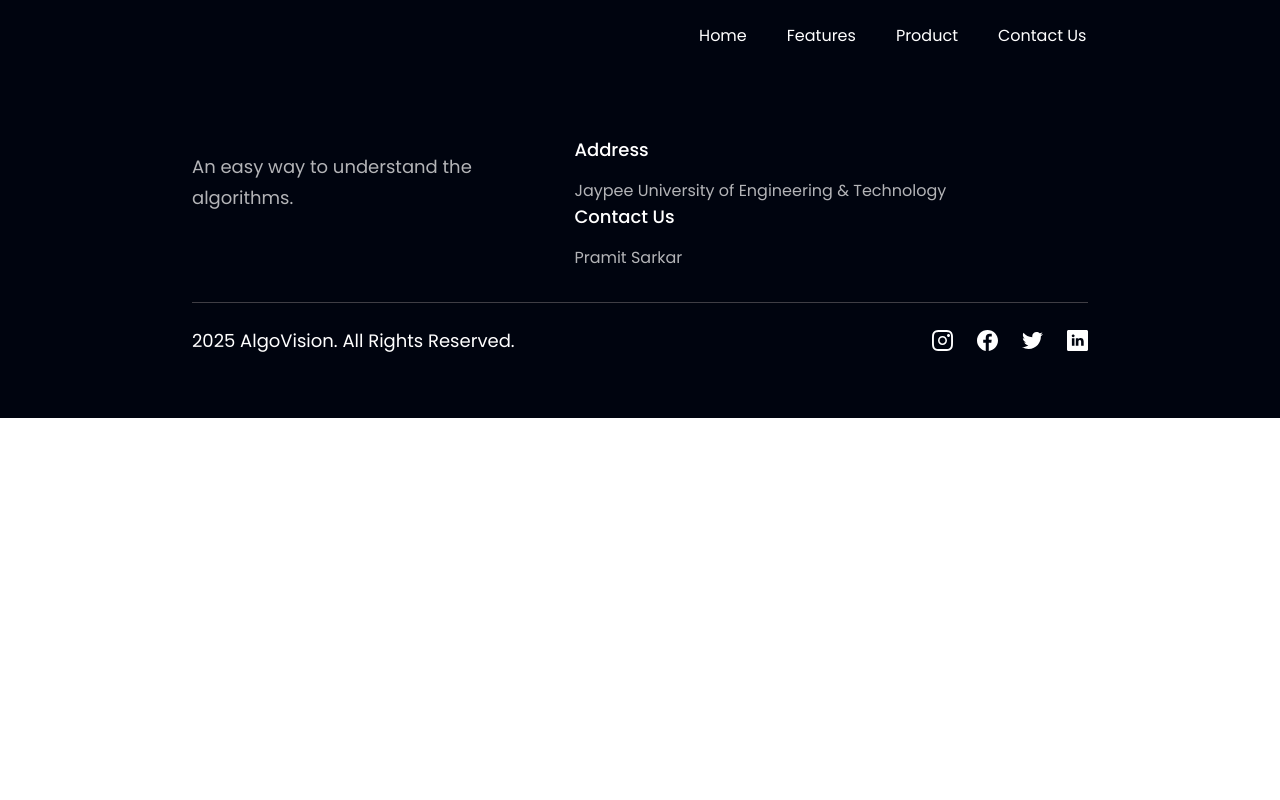
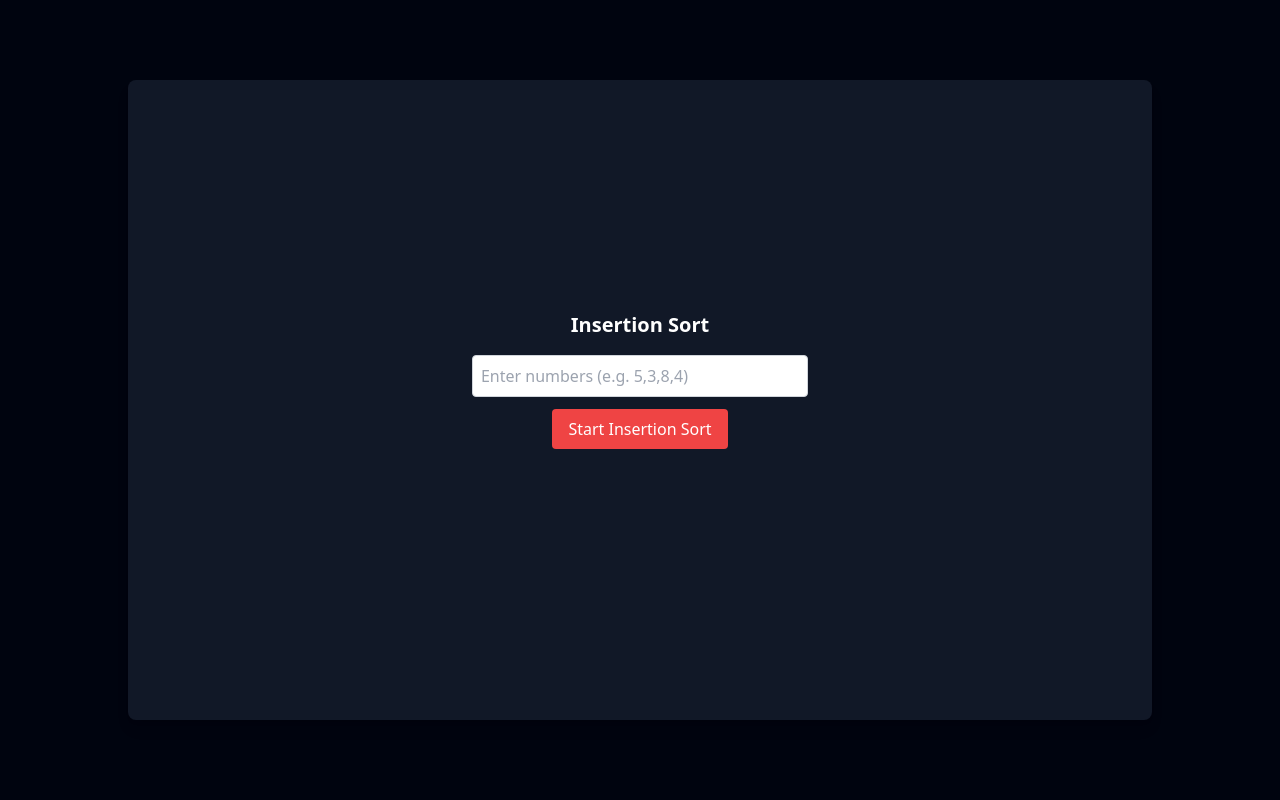
Before and after one commit to pramit-sr/ALGOVISION, a React (Vite) app in the folder AlgoVision/: page /sorting/insertionsort in a window 1280 px wide. Shown: the top 800 px of the page. Built offline with nearby package versions, Linux system fonts and the light colour scheme.

Commit message:
added some color

```diff
--- a/AlgoVision/src/App.jsx
+++ b/AlgoVision/src/App.jsx
@@ -24,6 +24,7 @@ import QuickSort from "./sorting/QuickSort";
 import MergeSort from "./sorting/MergeSort";
 import BubbleSort from "./sorting/BubbleSort";
 import SelectionSort from "./sorting/SelectionSort";
+import InsertionSort from "./sorting/InsertionSort";
 
 const MobileWarning = () => {
   return (
@@ -55,6 +56,7 @@ const AppContent = () => {
     "/sorting/mergesort",
     "/sorting/bubblesort",
     "/sorting/selectionsort",
+    "/sorting/insertionsort",
   ];
 
   if (isMobile) return <MobileWarning />;
@@ -90,6 +92,7 @@ const AppContent = () => {
         <Route path="/sorting/mergesort" element={<MergeSort />} />
         <Route path="/sorting/bubblesort" element={<BubbleSort />} />
         <Route path="/sorting/selectionsort" element={<SelectionSort />} />
+        <Route path="/sorting/insertionsort" element={<InsertionSort />} />
       </Routes>
 
       <Footer />
--- a/AlgoVision/src/pages/Sorting.jsx
+++ b/AlgoVision/src/pages/Sorting.jsx
@@ -9,7 +9,7 @@ const Sorting = () => {
 
         <p className="text-lg mb-8 text-center max-w-2xl">
           Sorting algorithms arrange elements in a particular order (ascending or descending).
-          Explore Quick Sort, Merge Sort, Bubble Sort, and Selection Sort visualizations.
+          Explore Quick Sort, Merge Sort, Bubble Sort, Selection Sort, and Insertion Sort visualizations.
         </p>
 
         <div className="flex flex-wrap justify-center gap-6">
@@ -25,6 +25,9 @@ const Sorting = () => {
           <Link to="/sorting/selectionsort" className="bg-green-500 px-6 py-3 rounded-md shadow-lg hover:bg-green-600">
             Selection Sort
           </Link>
+          <Link to="/sorting/insertionsort" className="bg-pink-500 px-6 py-3 rounded-md shadow-lg hover:bg-pink-600">
+            Insertion Sort
+          </Link>
         </div>
       </div>
     </div>
--- /dev/null
+++ b/AlgoVision/src/sorting/InsertionSort.css
@@ -0,0 +1,21 @@
+.array-item {
+    width: 50px;
+    height: 50px;
+    display: flex;
+    align-items: center;
+    justify-content: center;
+    border: 2px solid #f87171; /* red-400 */
+    font-size: 18px;
+    font-weight: bold;
+    margin: 5px;
+    border-radius: 8px;
+    transition: transform 0.3s, background-color 0.3s;
+  }
+
+  .array-item.bg-blue-500 {
+    transform: scale(1.2);
+  }
+
+  .array-item.bg-yellow-500 {
+    transform: scale(1.2);
+  }
--- /dev/null
+++ b/AlgoVision/src/sorting/InsertionSort.jsx
@@ -0,0 +1,121 @@
+import React, { useState } from "react";
+import "./InsertionSort.css";
+
+const InsertionSort = () => {
+  const [array, setArray] = useState([]);
+  const [isSorting, setIsSorting] = useState(false);
+  const [currentIndex, setCurrentIndex] = useState(null);
+  const [activeIndices, setActiveIndices] = useState([]);
+  const [isSorted, setIsSorted] = useState(false);
+
+  const handleArrayChange = (e) => {
+    const inputArray = e.target.value.split(",").map(Number);
+    setArray(inputArray);
+    resetSort();
+  };
+
+  const resetSort = () => {
+    setIsSorting(false);
+    setCurrentIndex(null);
+    setActiveIndices([]);
+    setIsSorted(false);
+  };
+
+  const sleep = (ms) => new Promise((resolve) => setTimeout(resolve, ms));
+
+  const insertionSort = async (arr) => {
+    let n = arr.length;
+    for (let i = 1; i < n; i++) {
+      let key = arr[i];
+      let j = i - 1;
+      setCurrentIndex(i);
+      setActiveIndices([i, j]);
+      await sleep(600);
+
+      while (j >= 0 && arr[j] > key) {
+        arr[j + 1] = arr[j];
+        setArray([...arr]);
+        j = j - 1;
+        setActiveIndices([i, j]);
+        await sleep(600);
+      }
+      arr[j + 1] = key;
+      setArray([...arr]);
+      await sleep(600);
+    }
+  };
+
+  const startInsertionSort = async () => {
+    if (!array.length) return;
+    setIsSorting(true);
+    setIsSorted(false);
+    let arrCopy = [...array];
+    await insertionSort(arrCopy);
+    setArray([...arrCopy]);
+    setActiveIndices([]);
+    setCurrentIndex(null);
+    setIsSorting(false);
+    setIsSorted(true);
+  };
+
+  return (
+    <div className="h-screen flex justify-center items-center">
+      <div className="bg-gray-900 text-white flex flex-col items-center justify-center p-6 w-[80%] h-[80%] rounded-lg shadow-lg">
+        <h1 className="text-xl font-bold mb-4">Insertion Sort</h1>
+
+        {/* Inputs */}
+        <div className="flex flex-col items-center space-y-3">
+          <input
+            type="text"
+            placeholder="Enter numbers (e.g. 5,3,8,4)"
+            className="p-2 border border-gray-300 rounded w-[135%] text-black"
+            onChange={handleArrayChange}
+          />
+          <button
+            onClick={startInsertionSort}
+            disabled={isSorting}
+            className={`py-2 px-4 rounded text-white transition ${
+              isSorting
+                ? "bg-gray-500 cursor-not-allowed"
+                : "bg-red-500 hover:bg-red-600"
+            }`}
+          >
+            {isSorting ? "Sorting..." : "Start Insertion Sort"}
+          </button>
+        </div>
+
+        {/* Array Visualization */}
+        <div className="flex flex-wrap justify-center mt-6 space-x-2">
+          {array.map((num, index) => (
+            <div
+              key={index}
+              className={`array-item ${
+                isSorted
+                  ? "bg-green-500 text-white"
+                  : index === currentIndex
+                  ? "bg-yellow-500 text-white"
+                  : activeIndices.includes(index)
+                  ? "bg-blue-500 text-white"
+                  : "bg-white text-black"
+              }`}
+            >
+              {num}
+            </div>
+          ))}
+        </div>
+
+        {/* Info Message */}
+        <div className="mt-4 text-sm">
+          {isSorting && (
+            <p className="text-red-300">Sorting in progress using Insertion Sort...</p>
+          )}
+          {isSorted && !isSorting && (
+            <p className="text-green-400 font-semibold">✅ Sorting successful!</p>
+          )}
+        </div>
+      </div>
+    </div>
+  );
+};
+
+export default InsertionSort;
```
